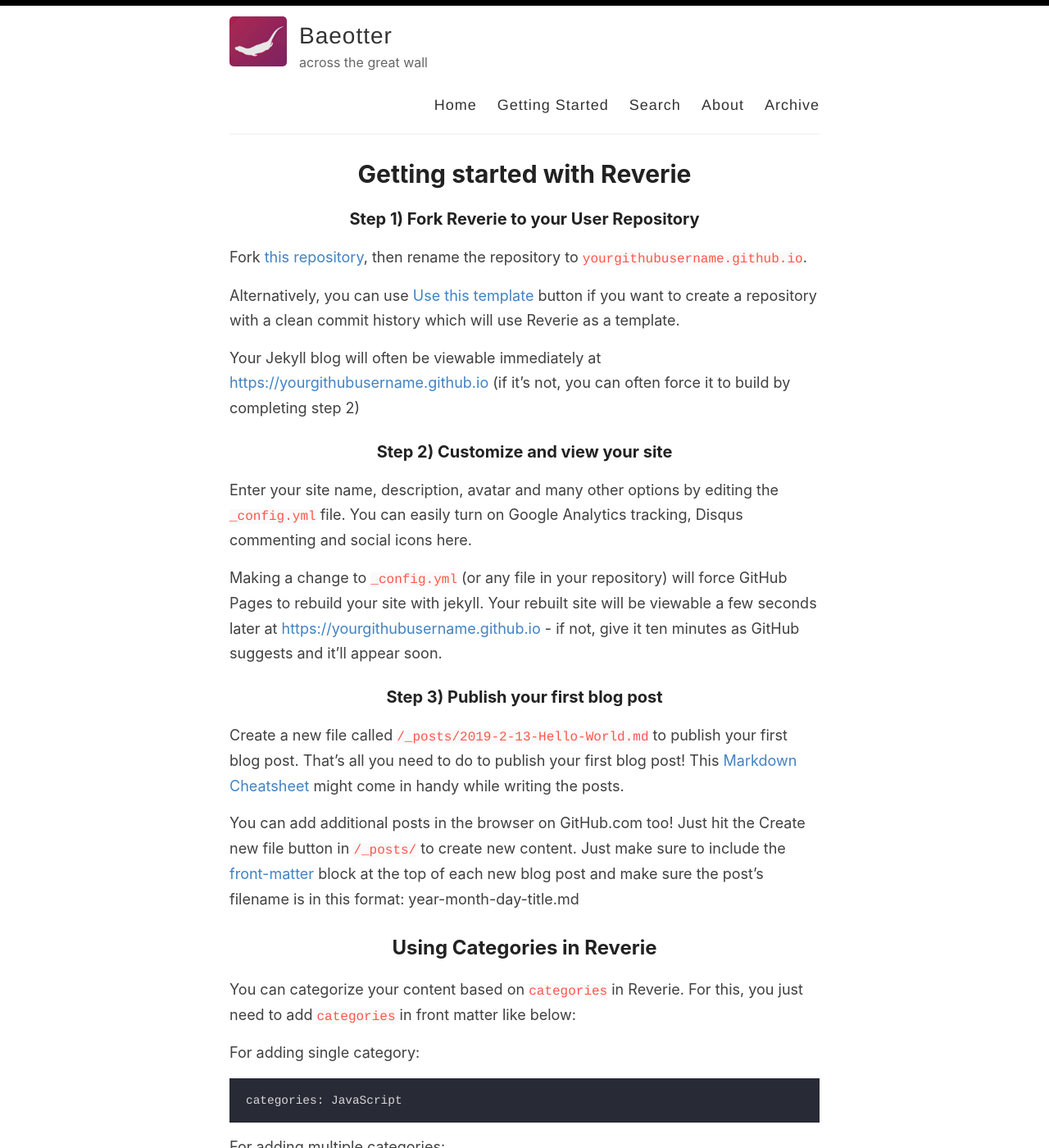
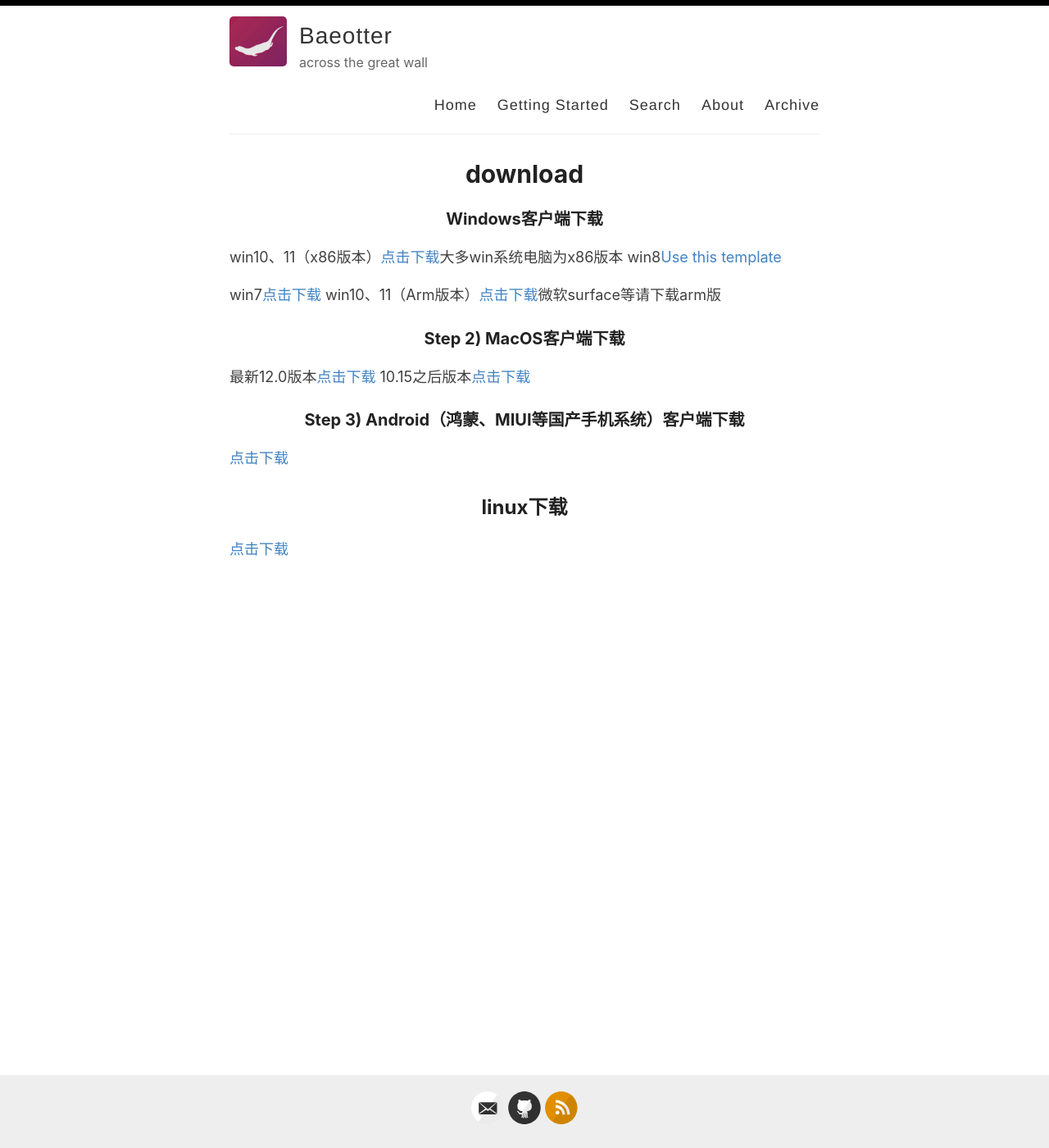
Before and after one commit to BaeAshuai/BaeAshuai.github.io, a Jekyll site: the page built from _pages/getting-started.md, in a window 1280 px wide and 1400 px high. Shown: the whole window at 82% size. Built offline with Jekyll 4.4.1, drawn with Linux system fonts in a browser that asks for light colours; some of the changed text lies outside the part shown.

Commit message:
Update getting-started.md

````diff
--- a/_pages/getting-started.md
+++ b/_pages/getting-started.md
@@ -1,51 +1,27 @@
 ---
 layout: page
-title: Getting started with Reverie
+title: download
 permalink: /getting-started/
 ---
 
-### Step 1) Fork Reverie to your User Repository
+### Windows客户端下载
 
-Fork [this repository](https://github.com/amitmerchant1990/reverie), then rename the repository to `yourgithubusername.github.io`.
+win10、11（x86版本）[点击下载](https://github.com/amitmerchant1990/reverie)大多win系统电脑为x86版本
+win8[Use this template](https://github.com/amitmerchant1990/reverie/generate)
 
-Alternatively, you can use [Use this template](https://github.com/amitmerchant1990/reverie/generate) button if you want to create a repository with a clean commit history which will use Reverie as a template.
+win7[点击下载](https://github.com/amitmerchant1990/reverie)
+win10、11（Arm版本）[点击下载](https://github.com/amitmerchant1990/reverie)微软surface等请下载arm版
 
-Your Jekyll blog will often be viewable immediately at <https://yourgithubusername.github.io> (if it's not, you can often force it to build by completing step 2)
 
-### Step 2) Customize and view your site
+### Step 2) MacOS客户端下载
 
-Enter your site name, description, avatar and many other options by editing the `_config.yml` file. You can easily turn on Google Analytics tracking, Disqus commenting and social icons here.
+最新12.0版本[点击下载](https://github.com/amitmerchant1990/reverie)
+10.15之后版本[点击下载](https://github.com/amitmerchant1990/reverie)
 
-Making a change to `_config.yml` (or any file in your repository) will force GitHub Pages to rebuild your site with jekyll. Your rebuilt site will be viewable a few seconds later at <https://yourgithubusername.github.io> - if not, give it ten minutes as GitHub suggests and it'll appear soon.
+### Step 3) Android（鸿蒙、MIUI等国产手机系统）客户端下载
+[点击下载](https://github.com/amitmerchant1990/reverie)
 
-### Step 3) Publish your first blog post
 
-Create a new file called `/_posts/2019-2-13-Hello-World.md` to publish your first blog post. That's all you need to do to publish your first blog post! This [Markdown Cheatsheet](https://github.com/adam-p/markdown-here/wiki/Markdown-Cheatsheet) might come in handy while writing the posts.
+## linux下载
 
-> You can add additional posts in the browser on GitHub.com too! Just hit the <kbd>Create new file</kbd> button in `/_posts/` to create new content. Just make sure to include the [front-matter](http://jekyllrb.com/docs/frontmatter/) block at the top of each new blog post and make sure the post's filename is in this format: year-month-day-title.md
-
-## Using Categories in Reverie
-
-You can categorize your content based on `categories` in Reverie. For this, you just need to add `categories` in front matter like below:
-
-For adding single category:
-
-```md
-categories: JavaScript
-```
-
-For adding multiple categories:
-
-```md
-categories: [PHP, Laravel]
-```
-
-The contegorized content can be shown over this URL: <https://yourgithubusername.github.io/categories/>
-
-## RSS
-
-The generated [RSS feed](https://en.wikipedia.org/wiki/RSS) of your blog can be found at <https://yourgithubusername.github.io/feed>. You can see the example RSS feed over [here](https://www.amitmerchant.com/reverie/feed).
-
-## Sitemap
-
-The generated sitemap of your blog can be found at <https://yourgithubusername.github.io/sitemap>. You can see the example sitemap feed over [here](https://www.amitmerchant.com/reverie/sitemap).
+[点击下载](https://github.com/amitmerchant1990/reverie)
````
